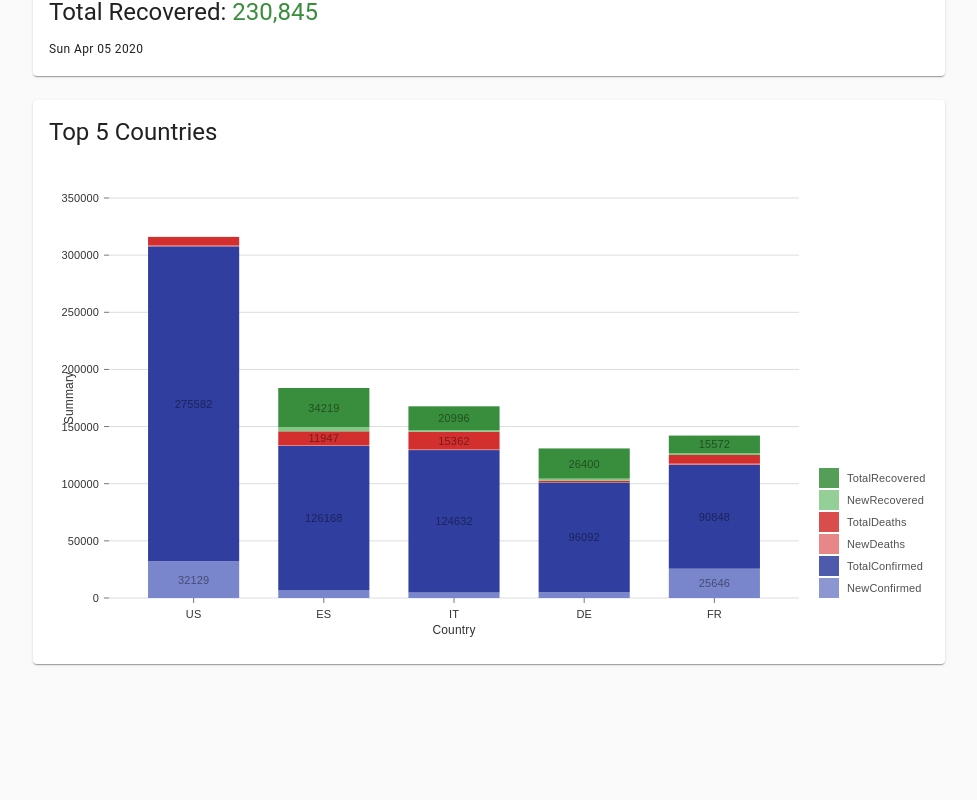
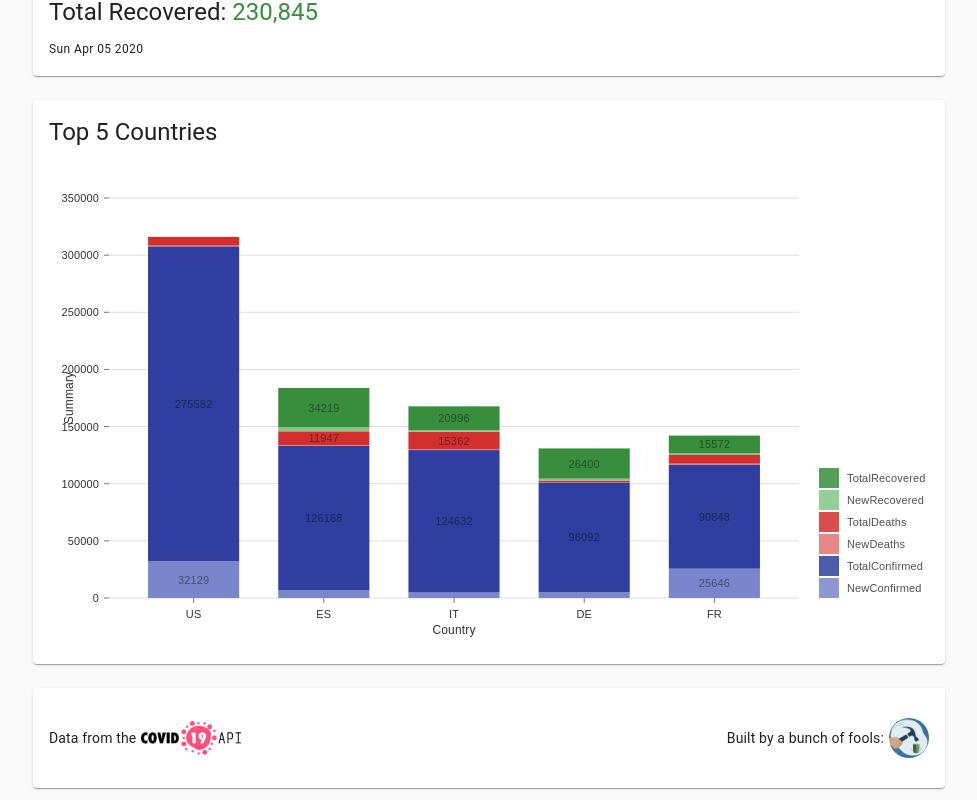
Before and after one commit to 4ools/covid-19, a React (Create React App) app: page / in a window 1280 px wide. Shown: the part 360-1160 px from the top of the page, without its empty margins (151-1128 px from the left). Before the commit the page ends 1036 px from the top, so only its background shows below. Built offline with nearby package versions, Linux system fonts and the light colour scheme.

Commit message:
Add the footer

```diff
--- a/src/App.js
+++ b/src/App.js
@@ -3,12 +3,12 @@ import Paper from '@material-ui/core/Paper';
 import Grid from '@material-ui/core/Grid';
 import { makeStyles } from '@material-ui/core/styles';
 
-// import moment from 'moment';
 import Summary from './components/summary/Summary';
 import SummaryGraph from './components/summary-graph/SummaryGraph';
 import CountryPicker from './components/country-picker/CountryPicker';
 import NavBar from './components/nav-bar/navBar';
 import Layout from './components/layout/Layout';
+import Footer from './components/footer/Footer';
 import jsonData from './data/mockSummary.json';
 
 const useStyles = makeStyles((theme) => ({
@@ -157,10 +157,15 @@ function App() {
               </Grid>
             </Paper>
           </Grid>
-          {/* Line graph */}
+          {/* Summary graph for all the top 5 countries */}
           <Grid item xs={12}>
             <Paper className={classes.paper}>
               <SummaryGraph figures={summaryChartFigures} />
+            </Paper>
+          </Grid>
+          <Grid item xs={12}>
+            <Paper className={classes.paper}>
+              <Footer />
             </Paper>
           </Grid>
         </Grid>
--- /dev/null
+++ b/src/components/footer/Footer.js
@@ -0,0 +1,24 @@
+import React from 'react';
+import Avatar from '@material-ui/core/Avatar';
+import covidLogo from './covidAPI.png';
+import foolsLogo from './fools.png';
+import styles from './styles.module.css';
+
+const Footer = () => (
+  <ul className={styles.list}>
+    <li className={styles.item}>
+      Data from the
+      <a href="https://covid19api.com/" title="Built using the Covid19API">
+        <img src={covidLogo} alt="CovidAPI" className={styles.icon} />
+      </a>
+    </li>
+    <li className={styles.item}>
+      Built by a bunch of fools:
+      <a href="https://github.com/4ools">
+        <Avatar src={foolsLogo} alt="Fools on github" className={styles.icon} />
+      </a>
+    </li>
+  </ul>
+);
+
+export default Footer;
--- /dev/null
+++ b/src/components/footer/styles.module.css
@@ -0,0 +1,21 @@
+.list {
+  list-style-type: none;
+  display: flex;
+  justify-content: space-between;
+  align-items: center;
+  padding: 0;
+}
+
+.item {
+  float: left;
+  margin: 0;
+  padding: 0;
+  display: flex;
+  align-items: center;
+}
+
+.icon {
+  max-width: 100px;
+  margin-left: 5px;
+  display: block;
+}
```
Also changed, not shown: src/components/footer/covidAPI.png (added), src/components/footer/fools.png (added).
